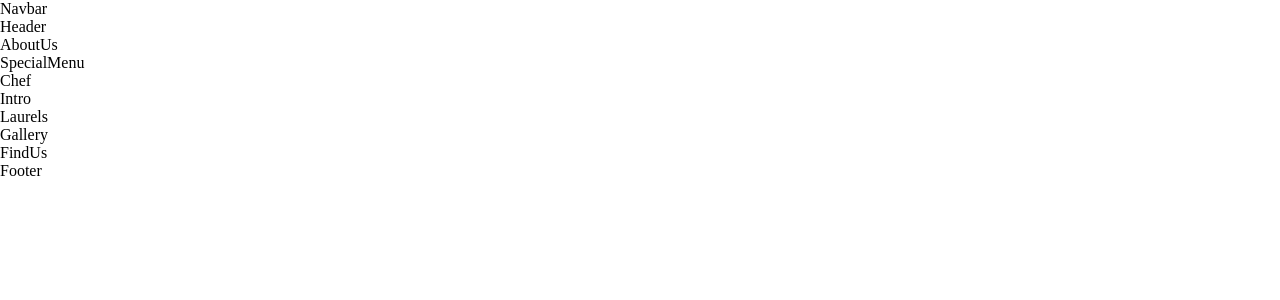
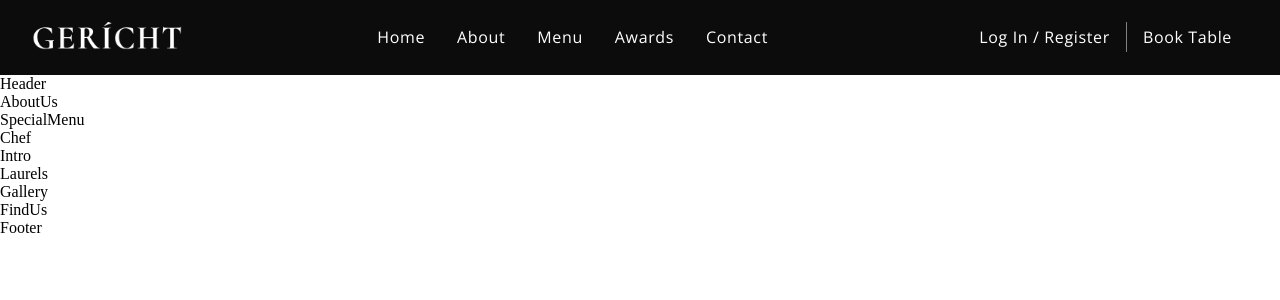
Before and after one commit to dkrol24/restaurantApp, a React (Create React App) app: page / in a window 1280 px wide. Shown: the top 300 px of the page. Built offline with nearby package versions, Linux system fonts and the light colour scheme; a web font is replaced by a local one.

Commit message:
almost navbar

```diff
--- a/src/components/Navbar/Navbar.css
+++ b/src/components/Navbar/Navbar.css
@@ -0,0 +1,78 @@
+.app__navbar {
+  width: 100%;
+  display: flex;
+  justify-content: space-between;
+  align-items: center;
+  background-color: var(--color-black);
+  padding: 1rem 2rem;
+}
+.app__navbar-logo {
+  display: flex;
+  justify-content: flex-start;
+  align-items: center;
+}
+.app__navbar-logo img {
+  width: 150px;
+}
+.app__navbar-links {
+  flex: 1;
+  display: flex;
+  justify-content: center;
+  list-style: none;
+  align-items: center;
+}
+.app__navbar-links li {
+  margin: 0 1rem;
+  cursor: pointer;
+}
+.app__navbar-links li:hover {
+  color: var(--color-grey);
+}
+.app__navbar-login {
+  display: flex;
+  justify-content: flex-end;
+  align-items: center;
+}
+.app__navbar-login a {
+  margin: 0 1rem;
+  text-decoration: none;
+  transition: 0.5s ease;
+}
+.app__navbar-login a:hover {
+  border-bottom: 1px solid var(--color-golden);
+}
+.app__navbar-login div {
+  width: 1px;
+  height: 30px;
+  background-color: grey;
+}
+.app__navbar-smallscreen {
+  display: none;
+}
+.app__navbar-smallscreen_overlay {
+  position: fixed;
+  top: 0;
+  left: 0;
+  width: 100%;
+  height: 100vh;
+  background-color: var(--color-black);
+  transition: 0.5s ease;
+  flex-direction: column;
+  z-index: 5;
+}
+.app__navbar-smallscreen_overlay .overlay__close {
+  font-size: 27px;
+  color: var(--color-golden);
+  cursor: pointer;
+  position: absolute;
+  top: 20px;
+  right: 20px;
+}
+@media screen and (max-width: 1150px) {
+  .app__navbar-links {
+    display: none;
+  }
+  .app__navbar-smallscreen {
+    display: flex;
+  }
+}
--- a/src/components/Navbar/Navbar.jsx
+++ b/src/components/Navbar/Navbar.jsx
@@ -1,11 +1,78 @@
-import React from 'react';
+import React, { useState } from "react";
+import { GiHamburgerMenu } from "react-icons/gi";
+import { MdOutlineRestaurantMenu } from "react-icons/md";
+import images from "../../constants/images";
+import "./Navbar.css";
 
-import './Navbar.css';
+const Navbar = () => {
+  const [toggleMenu, setToggleMenu] = React.useState(false);
+  return (
+    <nav className="app__navbar">
+      <div className="app__navbar-logo">
+        <img src={images.gericht} alt="app logo" />
+      </div>
+      <ul className="app__navbar-links">
+        <li className="p__opensans">
+          <a href="#home">Home</a>
+        </li>
+        <li className="p__opensans">
+          <a href="#about">About</a>
+        </li>
+        <li className="p__opensans">
+          <a href="#menu">Menu</a>
+        </li>
+        <li className="p__opensans">
+          <a href="#awards">Awards</a>
+        </li>
+        <li className="p__opensans">
+          <a href="#contact">Contact</a>
+        </li>
+      </ul>
+      <div className="app__navbar-login">
+        <a href="#login" className="p__opensans">
+          Log In / Register
+        </a>
+        <div />
+        <a href="/" className="p__opensans">
+          Book Table
+        </a>
+      </div>
+      <div className="app__navbar-smallscreen">
+        <GiHamburgerMenu
+          color="fff"
+          fontSize={27}
+          onClick={() => setToggleMenu(true)}
+        />
 
-const Navbar = () => (
-  <div>
-    Navbar
-  </div>
-);
+        {toggleMenu && (
+          <div className="app__navbar-smallscreen_overlay flex__center slide-bottom">
+            <MdOutlineRestaurantMenu
+              color="fff"
+              fontSize={27}
+              onClick={() => setToggleMenu(false)}
+            />
+            <ul className="app__navbar-smallscreen-links">
+              <li className="p__opensans">
+                <a href="#home">Home</a>
+              </li>
+              <li className="p__opensans">
+                <a href="#about">About</a>
+              </li>
+              <li className="p__opensans">
+                <a href="#menu">Menu</a>
+              </li>
+              <li className="p__opensans">
+                <a href="#awards">Awards</a>
+              </li>
+              <li className="p__opensans">
+                <a href="#contact">Contact</a>
+              </li>
+            </ul>
+          </div>
+        )}
+      </div>
+    </nav>
+  );
+};
 
 export default Navbar;
--- a/src/index.css
+++ b/src/index.css
@@ -1,15 +1,15 @@
-@import url('https://fonts.googleapis.com/css2?family=Cormorant+Upright:wght@300;400;500;600;700&family=Open+Sans:wght@300;400;500;600;700&display=swap');
+@import url("https://fonts.googleapis.com/css2?family=Cormorant+Upright:wght@300;400;500;600;700&family=Open+Sans:wght@300;400;500;600;700&display=swap");
 
 :root {
-  --font-base: 'Cormorant Upright', serif;
-  --font-alt: 'Open Sans', sans-serif;
+  --font-base: "Cormorant Upright", serif;
+  --font-alt: "Open Sans", sans-serif;
 
-  --color-golden: #DCCA87;
-  --color-black: #0C0C0C;
+  --color-golden: #dcca87;
+  --color-black: #0c0c0c;
   --color-gray: #545454;
-  --color-crimson: #F5EFDB;
-  --color-grey: #AAAAAA;
-  --color-white: #FFFFFF;
+  --color-crimson: #f5efdb;
+  --color-grey: #aaaaaa;
+  --color-white: #ffffff;
 }
 
 * {
@@ -25,28 +25,28 @@
 }
 
 .slide-bottom {
-  -webkit-animation: slide-bottom 0.5s cubic-bezier(0.250, 0.460, 0.450, 0.940) both;
-	animation: slide-bottom 0.5s cubic-bezier(0.250, 0.460, 0.450, 0.940) both;
+  -webkit-animation: slide-bottom 0.5s cubic-bezier(0.25, 0.46, 0.45, 0.94) both;
+  animation: slide-bottom 0.5s cubic-bezier(0.25, 0.46, 0.45, 0.94) both;
 }
 
 @-webkit-keyframes slide-bottom {
   0% {
     -webkit-transform: translateY(-25%);
-            transform: translateY(-25%);
+    transform: translateY(-25%);
   }
   100% {
     -webkit-transform: translateY(0);
-            transform: translateY(0);
+    transform: translateY(0);
   }
 }
 
 @keyframes slide-bottom {
   0% {
     -webkit-transform: translateY(-25%);
-            transform: translateY(-25%);
+    transform: translateY(-25%);
   }
   100% {
     -webkit-transform: translateY(0);
-            transform: translateY(0);
+    transform: translateY(0);
   }
 }
```
